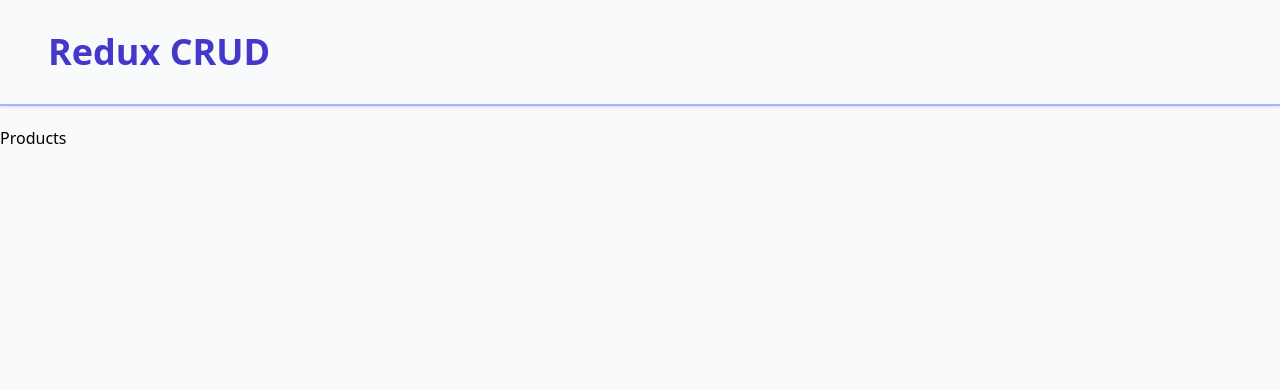
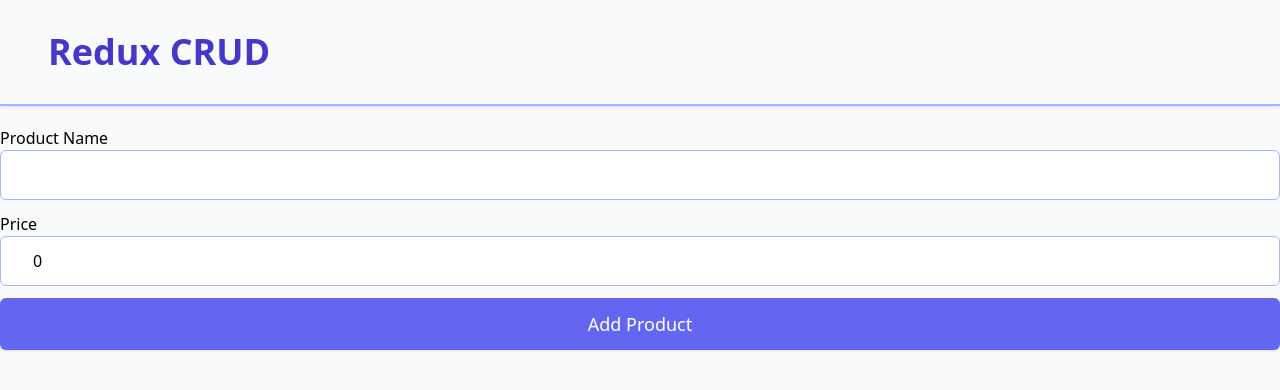
Before and after one commit to Cardozo1w/crud-redux, a React (Create React App) app: page / in a window 1280 px wide. Shown: the top 390 px of the page. Built offline with nearby package versions, Linux system fonts and the light colour scheme.

Commit message:
feat: axios client and action to create products

```diff
--- a/db.json
+++ b/db.json
@@ -1,5 +1,5 @@
 {
-    "productos": [
+  "products": [
     {
       "id": 1,
       "nombre": "Jugo de Zanahoria",
@@ -24,6 +24,16 @@
       "nombre": "Jugo de Fresa",
       "precio": "200",
       "id": 5
+    },
+    {
+      "name": "New Product",
+      "price": "100",
+      "id": 6
+    },
+    {
+      "name": "Headphones",
+      "price": "200",
+      "id": 7
     }
   ]
 }
--- a/package.json
+++ b/package.json
@@ -7,6 +7,7 @@
     "@testing-library/jest-dom": "^5.16.5",
     "@testing-library/react": "^13.4.0",
     "@testing-library/user-event": "^13.5.0",
+    "axios": "^1.2.1",
     "react": "^18.2.0",
     "react-dom": "^18.2.0",
     "react-redux": "^8.0.5",
--- /dev/null
+++ b/src/actions/products.js
@@ -0,0 +1,37 @@
+import {
+  CREATE_PRODUCT,
+  CREATE_PRODUCT_ERROR,
+  CREATE_PRODUCT_SUCCESFULLY,
+} from "../types";
+
+import { axiosClient } from "../config/axios";
+
+//Create new products
+
+export function createNewProductAction(product) {
+  return async (dispatch) => {
+    dispatch(createProduct());
+
+    try {
+      await axiosClient.post('/products', product)
+      dispatch(createProductSucesfully(product));
+    } catch (error) {
+      console.log(error)
+      dispatch(createProductError(true));
+    }
+  };
+}
+
+const createProduct = () => ({
+  type: CREATE_PRODUCT,
+});
+
+const createProductSucesfully = (product) => ({
+  type: CREATE_PRODUCT_SUCCESFULLY,
+  payload: product,
+});
+
+const createProductError = (error) => ({
+  type: CREATE_PRODUCT_ERROR,
+  payload: error,
+});
--- a/src/components/Products.jsx
+++ b/src/components/Products.jsx
@@ -1,7 +1,75 @@
-import React from 'react'
+import React, { useState } from "react";
+import { useDispatch, useSelector } from "react-redux";
+
+//Actions Redux
+import { createNewProductAction } from "../actions/products";
 
 export const Products = () => {
+  const [product, setProduct] = useState({
+    name: "",
+    price: 0,
+  });
+
+  const dispatch = useDispatch();
+  const loading = useSelector((state) => state.products.loading);
+  const error = useSelector((state) => state.products.error);
+
+  const onChange = (e) => {
+    setProduct({ ...product, [e.target.name]: e.target.value });
+  };
+
+  const createProduct = (product) => {
+    //use dispatch and create a function
+    dispatch(createNewProductAction(product));
+  };
+
+  const onSubmit = (e) => {
+    e.preventDefault();
+    createProduct(product);
+  };
+
   return (
-    <div>Products</div>
-  )
-}
+    <section>
+      <form onSubmit={onSubmit}>
+        <label className="flex flex-col w-full">
+          Product Name
+          <input
+            className="py-3 px-8 border mb-3 border-indigo-300 rounded-md"
+            type="text"
+            id="name"
+            name="name"
+            value={product.name}
+            onChange={onChange}
+          />
+        </label>
+        <label className="flex flex-col w-full">
+          Price
+          <input
+            className="py-3 px-8 border mb-3 border-indigo-300 rounded-md"
+            type="number"
+            id="price"
+            name="price"
+            value={product.price}
+            onChange={onChange}
+          />
+        </label>
+        <button
+          className="w-full py-3 bg-indigo-500 rounded-md shadow text-white font-medium text-lg hover:bg-indigo-800 delay-200 transition-all mb-3"
+          type="submit"
+        >
+          Add Product
+        </button>
+      </form>
+      {loading ? (
+        <div className="w-full py-3 text-center bg-indigo-500 text-white font-medium">
+          Loading...
+        </div>
+      ) : null}
+      {error ? (
+        <div className="w-full py-3 text-center bg-red-500 text-white font-medium">
+          There was an error
+        </div>
+      ) : null}
+    </section>
+  );
+};
--- /dev/null
+++ b/src/config/axios.js
@@ -0,0 +1,5 @@
+import axios from 'axios'
+
+export const axiosClient = axios.create({
+    baseURL: 'http://localhost:4000/'
+})
--- a/src/reducers/products.js
+++ b/src/reducers/products.js
@@ -1,13 +1,36 @@
+import {
+  CREATE_PRODUCT,
+  CREATE_PRODUCT_ERROR,
+  CREATE_PRODUCT_SUCCESFULLY,
+} from "../types";
+
 // Every reducers has own state
 const initialState = {
-    products: [],
-    error: false,
-    loading: false
-}
+  products: [],
+  error: false,
+  loading: false,
+};
 
 export default function (state = initialState, action) {
-    switch(action.type){
-        default:
-            return state
-    }
+  switch (action.type) {
+    case CREATE_PRODUCT:
+      return {
+        ...state,
+        loading: true,
+      };
+    case CREATE_PRODUCT_SUCCESFULLY:
+      return {
+        ...state,
+        loading: false,
+        products: [...state.products, action.payload],
+      };
+    case CREATE_PRODUCT_ERROR:
+      return {
+        ...state,
+        loading: false,
+        error: action.payload,
+      };
+    default:
+      return state;
+  }
 }
--- /dev/null
+++ b/src/types/index.js
@@ -0,0 +1,3 @@
+export const CREATE_PRODUCT = 'CREATE_PRODUCT'
+export const CREATE_PRODUCT_ERROR = 'CREATE_PRODUCT ERROR'
+export const CREATE_PRODUCT_SUCCESFULLY = 'CREATE_PRODUCT_SUCCESFULLY'
```
Also changed, not shown: 1 other file (tests, documents, lock files or other folders). Lines whose indentation alone changed are shown as unchanged.
